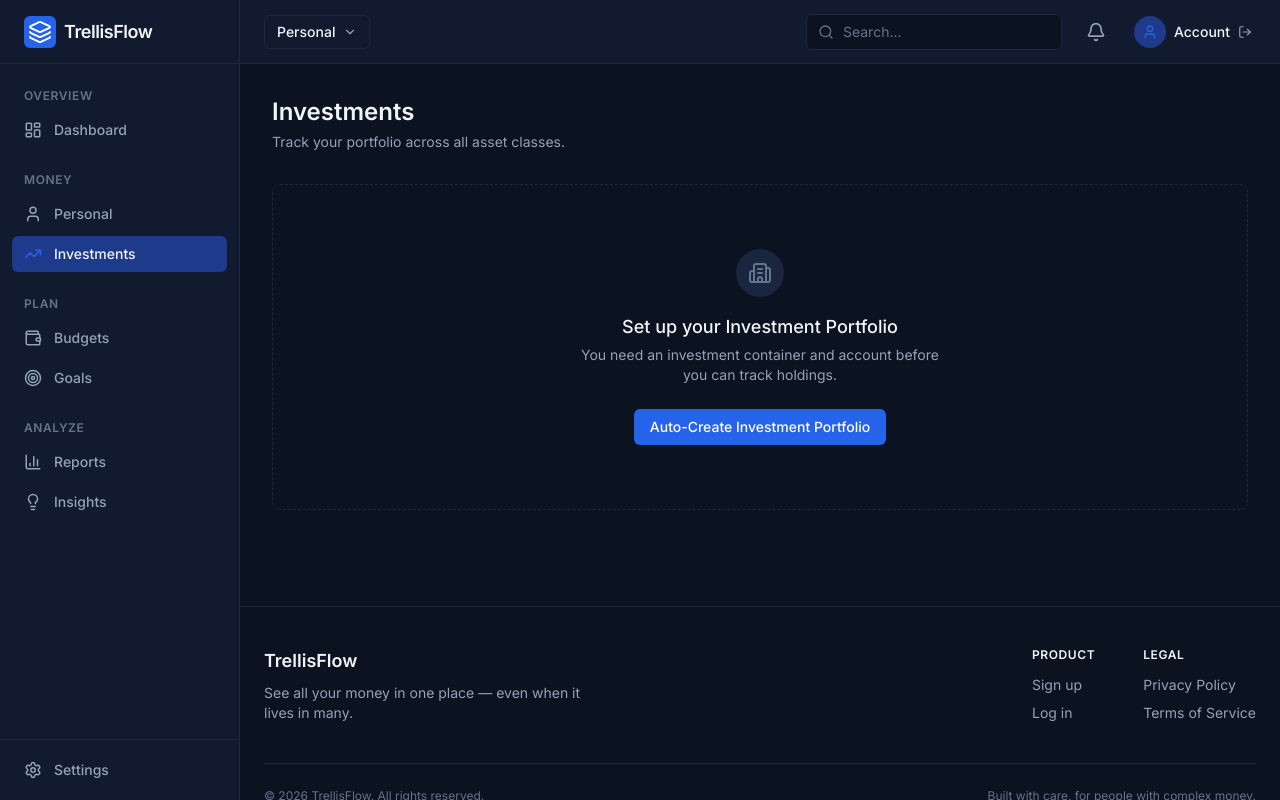
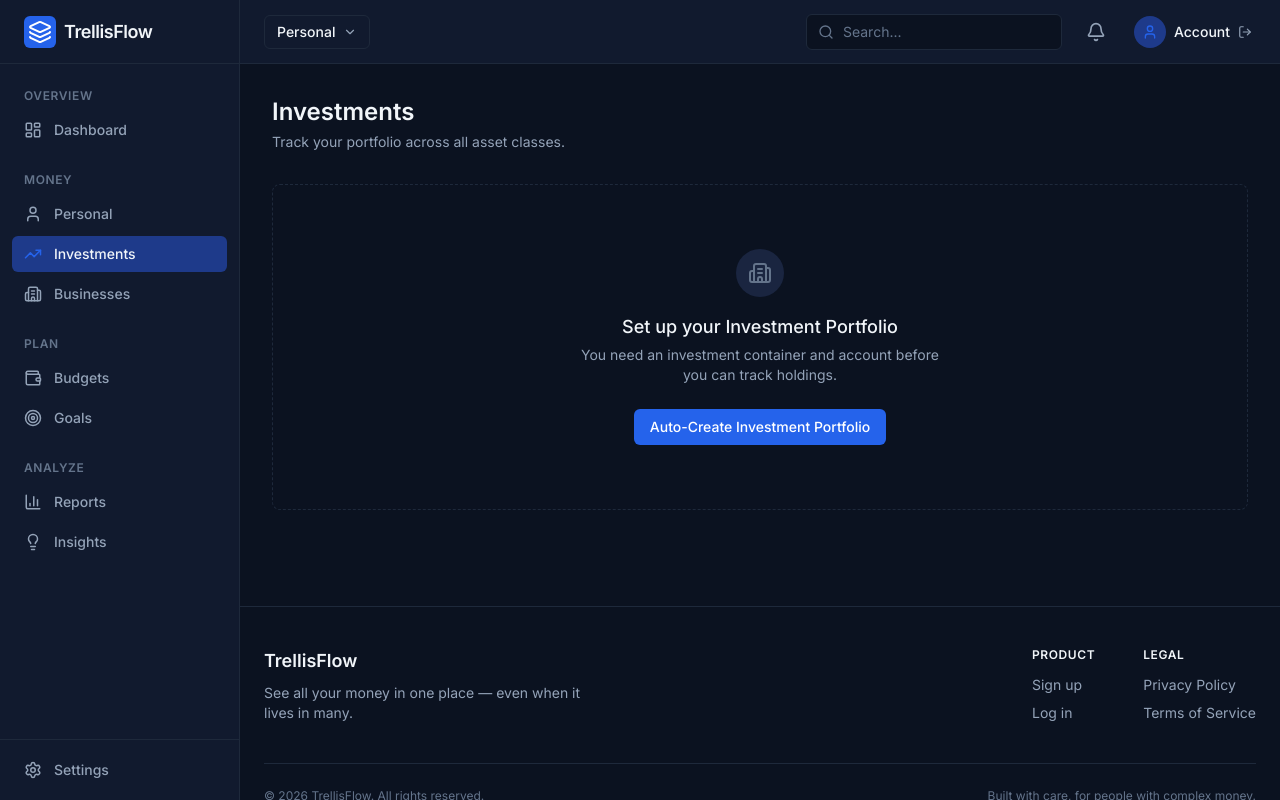
Before and after one commit to Dancan1907/trellisflow, a Next.js app in the folder apps/web/: page /investments in a window 1280 px wide. Built offline with nearby package versions, Linux system fonts and the light colour scheme; no server answers.

Commit message:
feat(web): Add Businesses navigation entry
Enables the Businesses link under the Money section now that the Wave 3 pages exist.

```diff
--- a/apps/web/src/components/layout/sidebar.tsx
+++ b/apps/web/src/components/layout/sidebar.tsx
@@ -35,8 +35,7 @@ const navSections: { title: string; items: NavItem[] }[] = [
     items: [
       { label: 'Personal', href: '/personal', icon: User },
       { label: 'Investments', href: '/investments', icon: TrendingUp },
-      // TODO: Uncomment in Wave 3
-      // { label: 'Businesses', href: '/businesses', icon: Building2 },
+      { label: 'Businesses', href: '/businesses', icon: Building2 },
     ],
   },
   {
```
